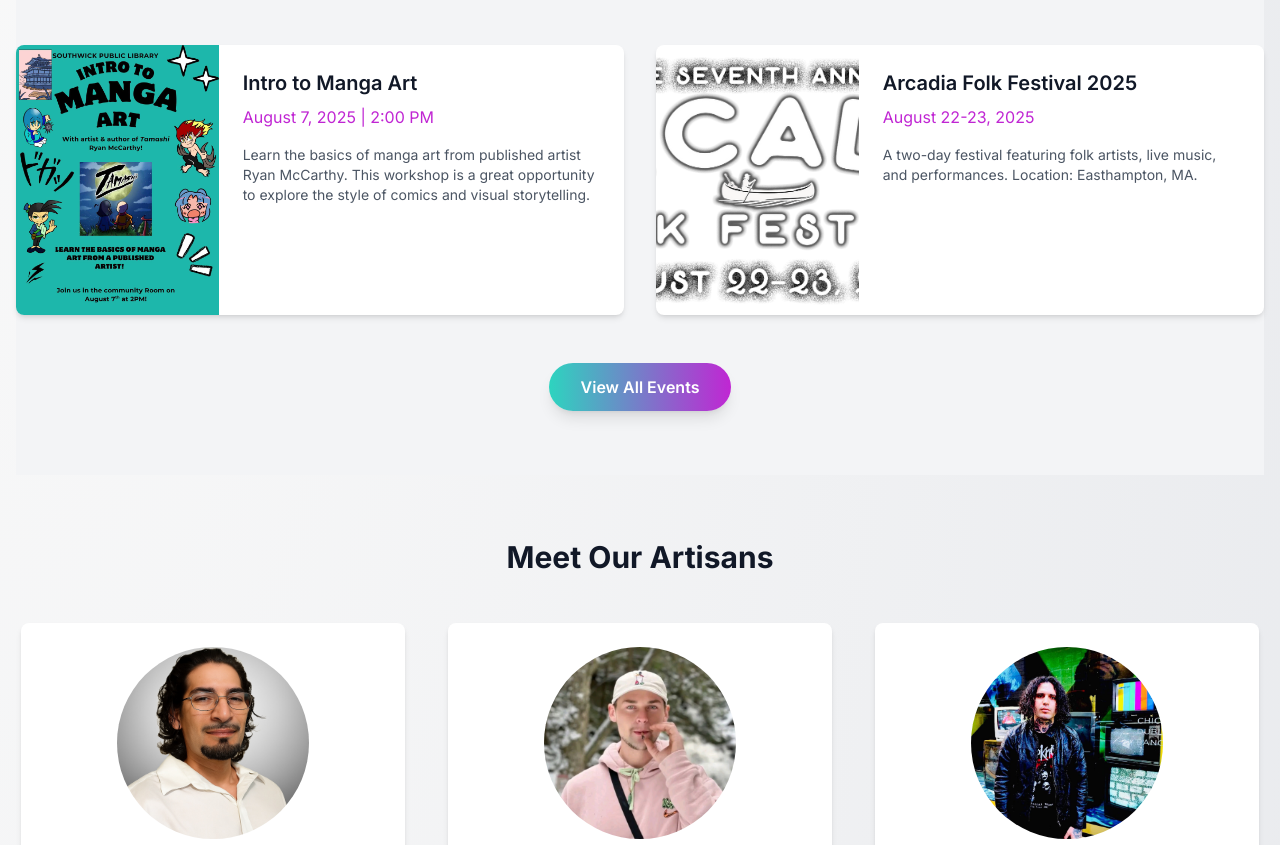
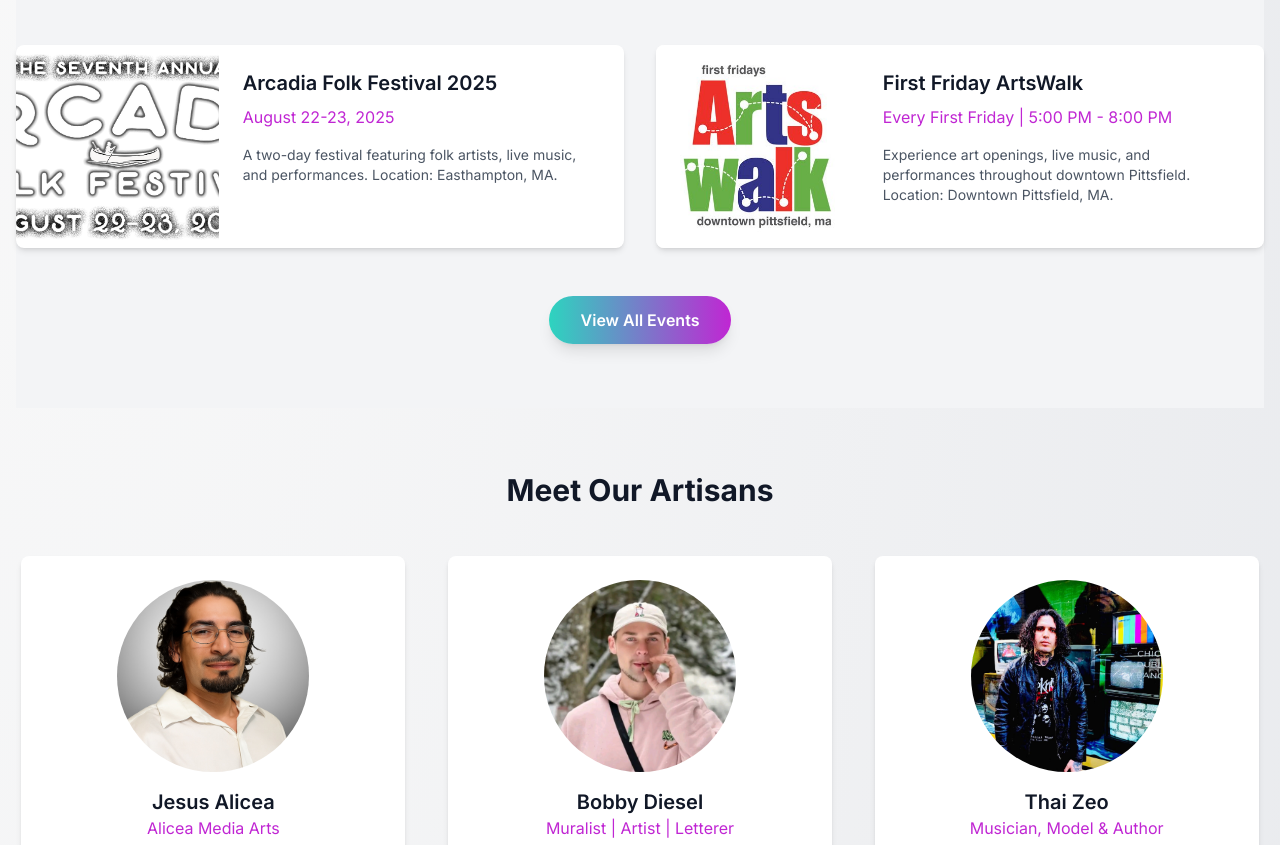
Before and after one commit to TheArtisansCombine/TAC, a plain HTML site: page Index.html in a window 1280 px wide. Shown: the part 687-1532 px from the top of the page. Drawn offline with nearby package versions, Linux system fonts and the light colour scheme.

Commit message:
Update Index.html

```diff
--- a/Index.html
+++ b/Index.html
@@ -71,15 +71,6 @@
         <section id="events" class="py-16 bg-gray-100">
             <h2 class="text-3xl font-bold text-center text-gray-900 mb-12">Upcoming Events</h2>
             <div class="grid grid-cols-1 md:grid-cols-2 gap-8">
-                <!-- Intro to Manga Art with Ryan McCarthy Preview -->
-                <a href="https://events.getlocalhop.com/intro-to-manga-art-with-artist-ryan-mccarthy/event/rrJhZm5eqx/" target="_blank" class="block bg-white rounded-lg shadow-md overflow-hidden flex flex-col md:flex-row card-hover-effect">
-                    <img src="images/manga.jpg" alt="Intro to Manga Art" class="w-full md:w-1/3 h-48 md:h-auto object-cover">
-                    <div class="p-6">
-                        <h3 class="text-xl font-semibold text-gray-900 mb-2">Intro to Manga Art</h3>
-                        <p class="text-fuchsia-600 font-medium mb-4">August 7, 2025 | 2:00 PM</p>
-                        <p class="text-gray-600 text-sm">Learn the basics of manga art from published artist Ryan McCarthy. This workshop is a great opportunity to explore the style of comics and visual storytelling.</p>
-                    </div>
-                </a>
                 <!-- Arcadia Folk Festival Preview -->
                 <a href="https://www.arcadiafolkfest.com/" target="_blank" class="block bg-white rounded-lg shadow-md overflow-hidden flex flex-col md:flex-row card-hover-effect">
                     <img src="images/arcadia.png" alt="Arcadia Folk Festival" class="w-full md:w-1/3 h-48 md:h-auto object-cover">
@@ -87,6 +78,15 @@
                         <h3 class="text-xl font-semibold text-gray-900 mb-2">Arcadia Folk Festival 2025</h3>
                         <p class="text-fuchsia-600 font-medium mb-4">August 22-23, 2025</p>
                         <p class="text-gray-600 text-sm">A two-day festival featuring folk artists, live music, and performances. Location: Easthampton, MA.</p>
+                    </div>
+                </a>
+                <!-- First Friday ArtsWalk Preview -->
+                <a href="https://www.firstfridaysartswalk.com/" target="_blank" class="block bg-white rounded-lg shadow-md overflow-hidden flex flex-col md:flex-row card-hover-effect">
+                    <img src="images/artswalk.jpg" alt="First Friday ArtsWalk" class="w-full md:w-1/3 h-48 md:h-auto object-cover">
+                    <div class="p-6">
+                        <h3 class="text-xl font-semibold text-gray-900 mb-2">First Friday ArtsWalk</h3>
+                        <p class="text-fuchsia-600 font-medium mb-4">Every First Friday | 5:00 PM - 8:00 PM</p>
+                        <p class="text-gray-600 text-sm">Experience art openings, live music, and performances throughout downtown Pittsfield. Location: Downtown Pittsfield, MA.</p>
                     </div>
                 </a>
             </div>
@@ -115,7 +115,7 @@
                 <a href="bobby.html" class="block bg-white rounded-lg shadow-md overflow-hidden text-center p-6 card-hover-effect w-full max-w-sm">
                     <img src="images/bobbydiesel_profile.jpg" alt="Bobby Diesel's Profile Picture" class="rounded-full w-48 h-48 mx-auto mb-4 object-cover">
                     <h3 class="text-xl font-semibold text-gray-900">Bobby Diesel</h3>
-                    <p class="text-fuchsia-600 font-medium">notbobbydiesel.com</p>
+                    <p class="text-fuchsia-600 font-medium">Muralist | Artist | Letterer</p>
                     <p class="text-gray-600 mt-2 text-sm">
                         Graffiti, travel, and urban art.
                     </p>
```
